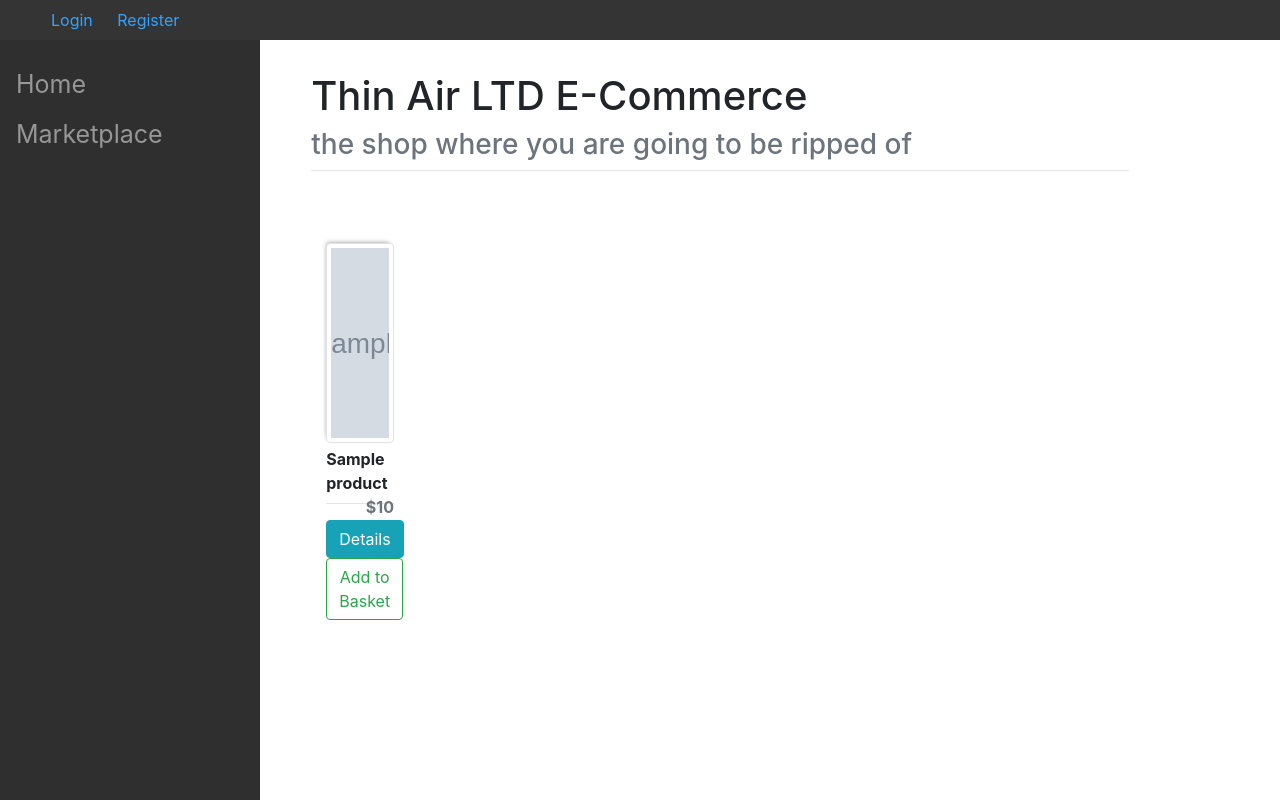
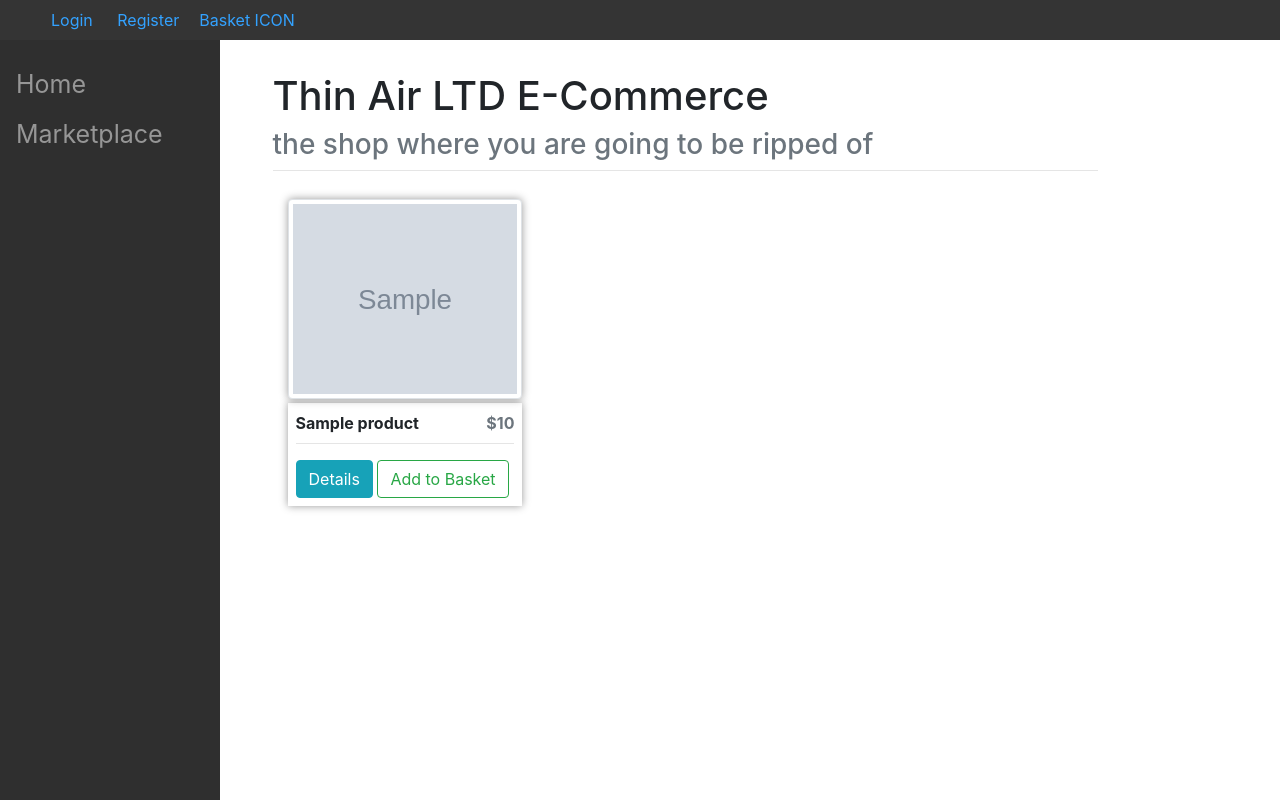
Before and after one commit to jsonnet/SWD-Ecom, a Django app: template shop/templates/product_list.html in a window 1280 px wide. Run offline with Django 3.2, Linux system fonts and the light colour scheme; the template is opened without the code that fills it: most values are stand-ins (such as "Sample title", 1, 10 or a date in 2020); some libraries are stand-ins or nearby versions.

Commit message:
Start with the basics
Before going into the details, I want to have the basic layout present!

- [x] new basket and checkout site
- [x] added names to urls
- [x] small improvments to visuals
 TODO next up, push Details view of shop front

```diff
--- /dev/null
+++ b/shop/templates/checkout.html
@@ -0,0 +1 @@
+{% extends "base.html" %}
--- a/shop/templates/product_list.html
+++ b/shop/templates/product_list.html
@@ -28,14 +28,14 @@
 
     <div class="row">
 		{% for product in products %}
-		<div class="col-lg-4 mt-5">
+		<div class="col-lg-4 mb-4 mt-1">
 			<img class="img-thumbnail" src="{{product.image}}">
-			<div class="box-element mt-1">
+			<div class="box-element mt-1 p-2">
 				<strong>{{product.name}}</strong>
                 <b class="text-muted" style="float: right">${{product.price}}</b>
 
                 <hr class="mt-2 mb-3">
-                <a class="btn btn-info" href="#" onclick="productDetails('{{ product.slug }}', '{{ product.name }}', '{{ product.price }}', {{ product.count }})">Details</a>
+                <button class="btn btn-info" onclick="productDetails('{{ product.slug }}', '{{ product.name }}', '{{ product.price }}', {{ product.count }})">Details</button>
                 <button onclick="addbasket('{{ product.slug }}')" class="btn btn-outline-success">Add to Basket</button>
 			</div>
 		</div>
--- a/shop/urls.py
+++ b/shop/urls.py
@@ -4,6 +4,6 @@ from shop import views
 
 urlpatterns = [
     path('products/list', views.product_list, name='product_list'),
-    path('basket/{str:order_id}', views.basket),
-    path('checkout/{str:order_id}', views.product_details)
+    path('products/basket/<str:order_id>', views.basket, name='basket'),
+    path('checkout/<str:order_id>', views.checkout, name='checkout')
 ]
--- a/shop_mgmt/models.py
+++ b/shop_mgmt/models.py
@@ -39,7 +39,6 @@ class Product(models.Model):
         # TODO maybe make slug be uniquely created by appending pk?
         # slug auto-gen'd by name
         self.slug = slugify(self.name)
-        super().save()
 
         # just set to normal price
         if self.special_price == -1:
--- a/simple_ecommerce/static/css/nicest_ecommerce.css
+++ b/simple_ecommerce/static/css/nicest_ecommerce.css
@@ -15,7 +15,7 @@
 
 .sidenav {
     height: 100%;
-    width: 260px; /* width of sidebar */
+    width: 220px; /* width of sidebar */
     position: fixed; /* Fixed Sidebar */
     z-index: 1;
     left: 0;
@@ -41,7 +41,7 @@
 
 /* Style page content */
 .main {
-    margin-left: 160px; /* Same as the width of the sidebar */
+    margin-left: 120px; /* Same as the width of the sidebar */
     padding: 0px 10px;
 }
 
@@ -50,12 +50,31 @@
     flex-direction: row;
 }
 
-#product_list {
-	width: 50%;
-}
+/*  Marketplace  */
 
 .main .img-thumbnail{
 	width: 100%;
 	height: 200px;
-    box-shadow: -2px -3px 5px -3px rgb(146, 146, 146);
+    box-shadow:hsl(0, 0%, 60%) 0 0 8px;
 }
+
+.box-element{
+	box-shadow:hsl(0, 0%, 60%) 0 0 8px;
+}
+
+/*  Basket  */
+
+.row {
+    width: 100%;
+}
+
+.row .basket-row{
+	display: flex;
+    border-bottom: 1px solid #ececec;
+}
+
+.basket-arrow{
+	width: 12px;
+	cursor: pointer;
+	display: block;
+}
--- a/simple_ecommerce/templates/base.html
+++ b/simple_ecommerce/templates/base.html
@@ -43,6 +43,7 @@
                 <a href="{% url 'login' %}">Login</a>
                 <a href="{% url 'registration' %}">Register</a>
             {% endif %}
+            <a class="text-lg-right" style="float:right" href="{% url 'basket' 0 %}">Basket ICON</a>
         </div>
     </div>
 </nav>
```
Also changed, not shown: other parts of simple_ecommerce/templates/base.html (+2 -0 lines), shop/templates/basket.html (added, +45 -0 lines), shop/views.py (+3 -7 lines).
